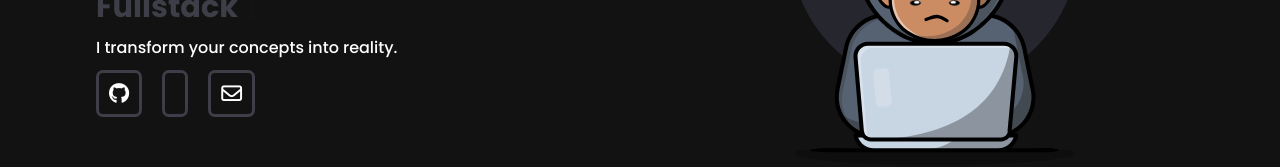
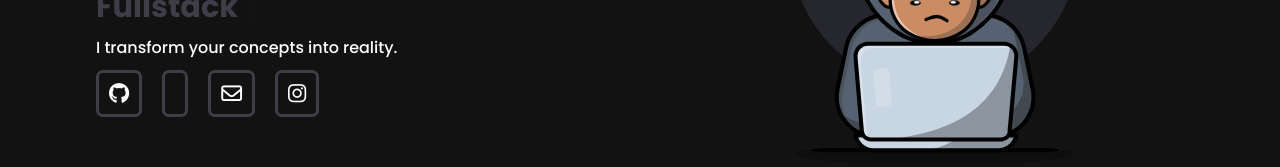
Before and after one commit to emmanw3l/personal-portfolio, a React (Vite) app: page / in a window 1280 px wide. Shown: the part 352-519 px from the top of the page. Built offline with nearby package versions, Linux system fonts and the light colour scheme.

Commit message:
adding instagram

```diff
--- a/src/components/Footer/Footer.jsx
+++ b/src/components/Footer/Footer.jsx
@@ -1,5 +1,5 @@
 import "./Footer.css";
-// import Instagram from "../../assets/Icons/Instagram";
+import Instagram from "../../assets/Icons/Instagram";
 import Gmail from "../../assets/Icons/Gmail";
 import Github from "../../assets/Icons/Github";
 import Whatsapp from "../../assets/Icons/Whatsapp";
@@ -28,11 +28,11 @@ export default function Footer() {
                   <Github />
                 </a>
               </div>
-              {/* <div className="btn instagram">
+              <div className="btn instagram">
                 <a href={myLinks.instagram}>
                   <Instagram />
                 </a>
-              </div> */}
+              </div>
               <div className="btn gmail">
                 <a href={myLinks.gmail}>
                   <Gmail />
--- a/src/components/Home/Home.jsx
+++ b/src/components/Home/Home.jsx
@@ -13,7 +13,8 @@ import { motion } from "framer-motion";
 import { variants1, variants2, variants4 } from "../../animations/variants";
 import Lottie from "lottie-react";
 import dev from "../../animations/json/dev.json";
-import Whatsapp from "../../assets/Icons/Whatsapp";
+// import Whatsapp from "../../assets/Icons/Whatsapp";
+import Instagram from "../../assets/Icons/Instagram";
 export default function Home() {
   const [isVisible, setIsVisible] = useState(false);
   const [typing, setTyping] = useState(true);
@@ -137,6 +138,19 @@ export default function Home() {
               <Gmail />
             </a>
           </motion.div>
+          <motion.div
+          variants={variants2}
+            initial="initial"
+            whileInView="animate"
+            viewport={{
+              once: true,
+            }}
+            custom={7.5}
+            className="btn linkedin">
+              <a href={myLinks.instagram}>
+                <Instagram />
+              </a>
+          </motion.div>
         </div>
       </div>
       <motion.div
```
